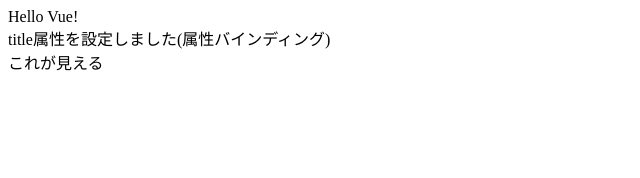
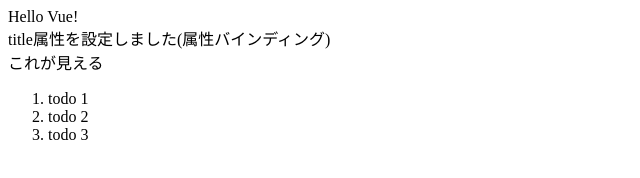
Before and after one commit to kter/learning_of_vuejs2, a plain HTML site: page index.html in a window 1280 px wide. Shown: the whole page, without its empty margins (0-640 px from the left). Drawn offline with nearby package versions, Linux system fonts and the light colour scheme.

Commit message:
ループ

```diff
--- a/index.html
+++ b/index.html
@@ -18,6 +18,14 @@
       <span v-if="seen">これが見える</span>
     </div>
 
+    <div id="app-4">
+      <ol>
+        <li v-for="todo in todos">
+          {{ todo.text }}
+        </li>
+      </ol>
+    </div>
+
     <script src="index.js"></script>
   </body>
 </html>
--- a/index.js
+++ b/index.js
@@ -18,3 +18,14 @@ var app3 = new Vue({
     seen: true
   }
 })
+
+var app4 = new Vue({
+  el: '#app-4',
+  data: {
+    todos: [
+      { text: 'todo 1' },
+      { text: 'todo 2' },
+      { text: 'todo 3' },
+    ]
+  }
+})
```
